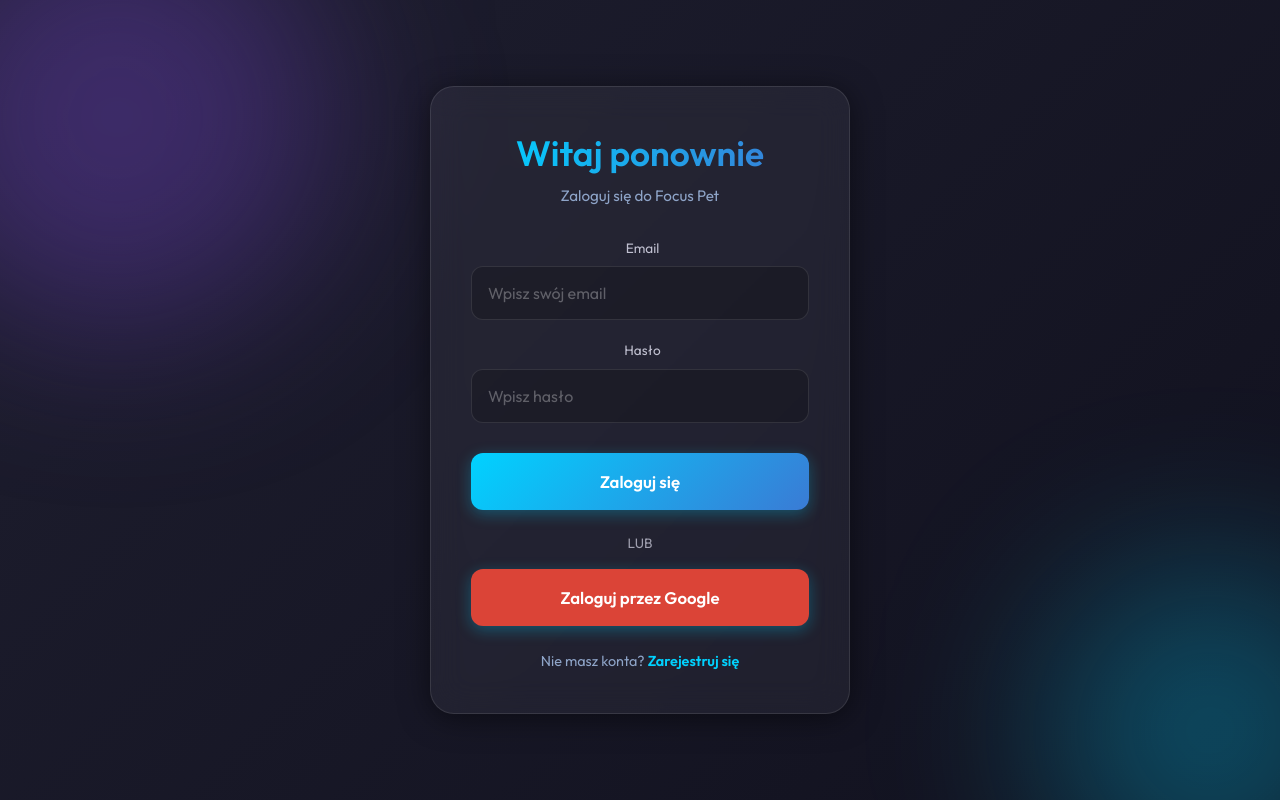
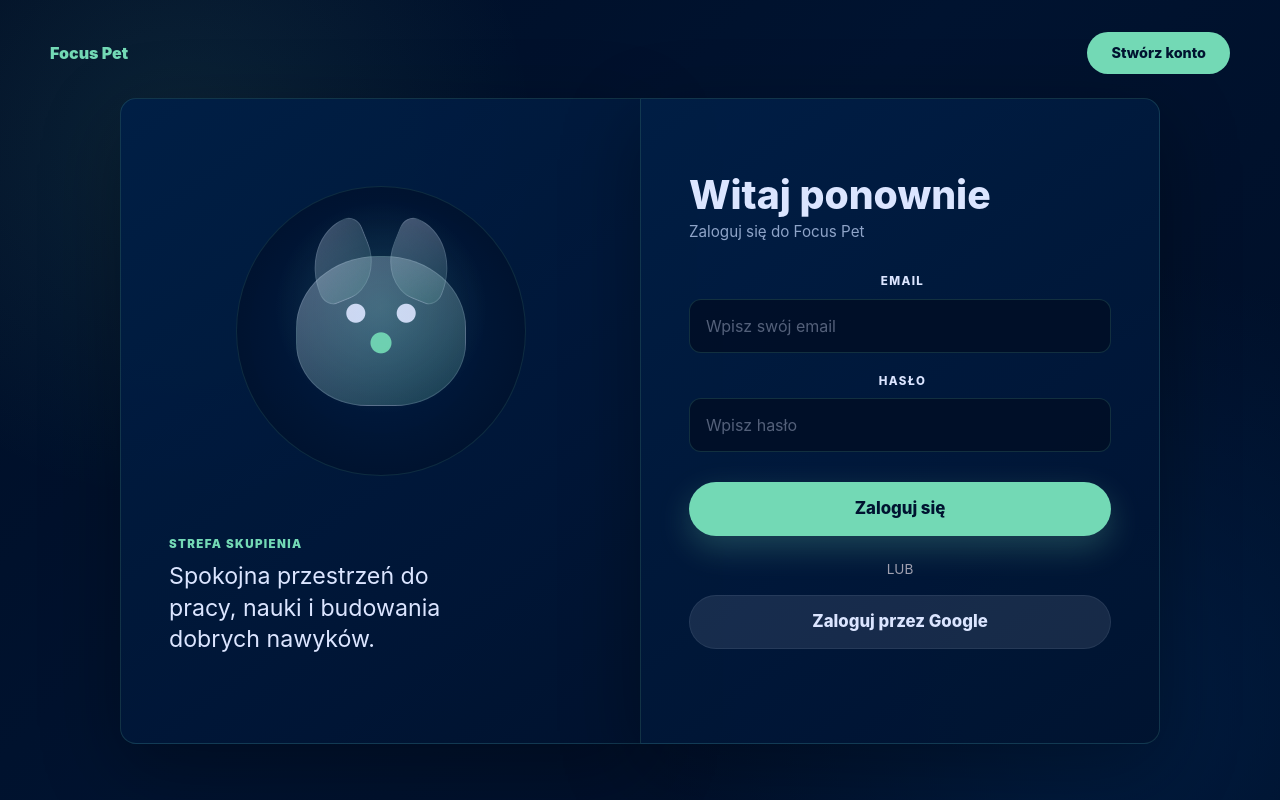
Before and after one commit to kasiatokarczuk/focus-pet-app, a React (Create React App) app in the folder focus-pet-app/: page /login in a window 1280 px wide. Built offline with nearby package versions, Linux system fonts and the light colour scheme; no server answers.

Commit message:
style: poprawiono strone logowania i rejestracji

```diff
--- a/focus-pet-app/src/pages/AuthPages.css
+++ b/focus-pet-app/src/pages/AuthPages.css
@@ -1,99 +1,152 @@
-@import url('https://fonts.googleapis.com/css2?family=Outfit:wght@300;400;600&display=swap');
-
-/* AuthPages.css */
 .auth-container {
+  align-items: center;
+  background:
+    radial-gradient(circle at 14% 18%, rgba(115, 217, 181, 0.1), transparent 28%),
+    radial-gradient(circle at 86% 88%, rgba(0, 31, 70, 0.82), transparent 34%),
+    linear-gradient(135deg, var(--bg) 0%, var(--bg-soft) 46%, var(--bg) 100%);
+  color: var(--text);
+  display: flex;
+  flex-direction: column;
+  font-family: Inter, Poppins, Arial, sans-serif;
+  justify-content: center;
   min-height: 100vh;
-  display: flex;
-  align-items: center;
-  justify-content: center;
-  background: linear-gradient(135deg, #1e1e2f 0%, #11111e 100%);
+  overflow: hidden;
+  padding: 32px;
   position: relative;
-  overflow: hidden;
-  font-family: 'Outfit', sans-serif;
 }
 
-/* Dynamic background blobs */
-.auth-container::before,
-.auth-container::after {
-  content: '';
-  position: absolute;
-  border-radius: 50%;
-  filter: blur(80px);
-  z-index: 0;
-  animation: float 10s infinite ease-in-out alternate;
+.auth-topbar {
+  align-items: center;
+  display: flex;
+  justify-content: space-between;
+  margin: 0 auto;
+  max-width: 1180px;
+  width: 100%;
+  z-index: 2;
 }
 
-.auth-container::before {
-  width: 400px;
-  height: 400px;
-  background: rgba(111, 66, 193, 0.4);
-  top: -100px;
-  left: -100px;
+.auth-brand {
+  color: var(--accent);
+  font-weight: 900;
 }
 
-.auth-container::after {
-  width: 300px;
-  height: 300px;
-  background: rgba(0, 210, 255, 0.3);
-  bottom: -50px;
-  right: -50px;
-  animation-delay: -5s;
+.auth-top-actions {
+  align-items: center;
+  color: var(--text-muted);
+  display: flex;
+  font-size: 0.9rem;
+  gap: 20px;
 }
 
-@keyframes float {
-  0% { transform: translate(0, 0) scale(1); }
-  100% { transform: translate(30px, 30px) scale(1.1); }
+.auth-top-button {
+  background: var(--accent);
+  border-radius: var(--radius-pill);
+  color: var(--bg-soft);
+  font-weight: 800;
+  min-height: 40px;
+  padding: 10px 24px;
 }
 
-.glass-effect {
-  background: rgba(255, 255, 255, 0.05);
-  backdrop-filter: blur(16px);
-  -webkit-backdrop-filter: blur(16px);
-  border: 1px solid rgba(255, 255, 255, 0.1);
-  box-shadow: 0 4px 30px rgba(0, 0, 0, 0.5);
+.auth-login-shell,
+.auth-register-shell {
+  align-items: center;
+  flex: 1;
+  justify-content: center;
+  margin: 24px auto;
+  width: 100%;
+}
+
+.auth-login-shell {
+  align-items: stretch;
+  display: grid;
+  grid-template-columns: repeat(2, minmax(320px, 520px));
+  max-width: 1040px;
+}
+
+.auth-register-shell {
+  display: flex;
+  max-width: 560px;
+}
+
+.glass-effect,
+.auth-visual-panel {
+  background: linear-gradient(145deg, rgba(0, 31, 70, 0.96), rgba(0, 19, 48, 0.96));
+  border: 1px solid var(--border);
+  box-shadow: var(--shadow);
+}
+
+.auth-visual-panel {
+  border-radius: var(--radius-lg) 0 0 var(--radius-lg);
+  border-right: 0;
+  display: flex;
+  flex-direction: column;
+  justify-content: center;
+  min-height: 610px;
+  padding: 56px 48px;
 }
 
 .auth-card {
+  border-radius: var(--radius-lg);
+  color: var(--text);
+  max-width: 460px;
+  padding: 56px 48px;
+  transition: transform 0.3s ease;
   width: 100%;
-  max-width: 420px;
-  padding: 40px;
-  border-radius: 24px;
   z-index: 1;
-  color: #fff;
-  transition: transform 0.3s ease;
 }
 
 .auth-card:hover {
-  transform: translateY(-5px);
+  transform: translateY(-3px);
+}
+
+.auth-login-shell .auth-card {
+  border-radius: 0 var(--radius-lg) var(--radius-lg) 0;
+  display: flex;
+  flex-direction: column;
+  justify-content: center;
+  max-width: none;
+  min-height: 610px;
+}
+
+.auth-register-shell .auth-card {
+  display: flex;
+  flex-direction: column;
+  justify-content: center;
+  max-width: 520px;
+  min-height: 610px;
+  text-align: center;
 }
 
 .auth-title {
+  color: var(--text);
+  font-size: 2.45rem;
+  font-weight: 800;
+  line-height: 1.1;
   margin: 0;
-  font-size: 2.2rem;
-  font-weight: 600;
+  text-align: left;
+}
+
+.auth-register-shell .auth-title,
+.auth-register-shell .auth-subtitle {
   text-align: center;
-  background: linear-gradient(to right, #00d2ff, #3a7bd5);
-  -webkit-background-clip: text;
-  -webkit-text-fill-color: transparent;
 }
 
 .auth-subtitle {
-  text-align: center;
-  margin-top: 5px;
-  margin-bottom: 30px;
-  color: #a0a0b0;
+  color: var(--text-muted);
   font-size: 0.95rem;
+  margin: 5px 0 30px;
+  text-align: left;
 }
 
 .auth-error {
-  background: rgba(255, 75, 75, 0.1);
-  border: 1px solid rgba(255, 75, 75, 0.3);
-  color: #ff4b4b;
+  background: rgba(255, 107, 107, 0.12);
+  border: 1px solid rgba(255, 107, 107, 0.28);
+  border-radius: var(--radius-md);
+  color: var(--danger);
+  font-size: 0.9rem;
+  margin-bottom: 20px;
   padding: 12px;
-  border-radius: 12px;
-  margin-bottom: 20px;
   text-align: center;
-  font-size: 0.9rem;
 }
 
 .auth-form {
@@ -109,51 +162,55 @@
 }
 
 .form-group label {
-  font-size: 0.85rem;
-  color: #c0c0d0;
+  color: var(--text);
+  font-size: 0.72rem;
+  font-weight: 800;
+  letter-spacing: 0.12em;
   padding-left: 5px;
+  text-transform: uppercase;
 }
 
 .form-group input {
-  padding: 14px 16px;
-  border-radius: 12px;
-  border: 1px solid rgba(255, 255, 255, 0.1);
-  background: rgba(0, 0, 0, 0.2);
-  color: #fff;
-  font-size: 1rem;
-  font-family: inherit;
+  background: rgba(0, 14, 38, 0.86);
+  border: 1px solid var(--border);
+  border-radius: var(--radius-md);
+  color: var(--text);
+  font: inherit;
+  min-height: 54px;
+  padding: 0 16px;
   transition: all 0.3s ease;
 }
 
 .form-group input:focus {
+  background: rgba(0, 19, 48, 0.94);
+  border-color: var(--accent);
+  box-shadow: 0 0 0 3px rgba(115, 217, 181, 0.14);
   outline: none;
-  border-color: #00d2ff;
-  background: rgba(0, 0, 0, 0.4);
-  box-shadow: 0 0 15px rgba(0, 210, 255, 0.2);
 }
 
 .form-group input::placeholder {
-  color: rgba(255, 255, 255, 0.3);
+  color: rgba(219, 229, 255, 0.38);
 }
 
 .auth-button {
+  background: var(--accent);
+  border: 0;
+  border-radius: var(--radius-pill);
+  box-shadow: 0 12px 32px rgba(115, 217, 181, 0.24);
+  color: var(--bg-soft);
+  cursor: pointer;
+  font-family: inherit;
+  font-size: 1.05rem;
+  font-weight: 800;
   margin-top: 10px;
-  padding: 16px;
-  border-radius: 12px;
-  border: none;
-  background: linear-gradient(135deg, #00d2ff 0%, #3a7bd5 100%);
-  color: #fff;
-  font-size: 1.05rem;
-  font-weight: 600;
-  cursor: pointer;
+  min-height: 54px;
+  padding: 0 24px;
   transition: all 0.3s ease;
-  box-shadow: 0 4px 15px rgba(0, 210, 255, 0.3);
-  font-family: inherit;
 }
 
 .auth-button:hover:not(:disabled) {
+  box-shadow: 0 16px 36px rgba(115, 217, 181, 0.28);
   transform: translateY(-2px);
-  box-shadow: 0 6px 20px rgba(0, 210, 255, 0.4);
 }
 
 .auth-button:active:not(:disabled) {
@@ -161,38 +218,194 @@
 }
 
 .auth-button:disabled {
+  cursor: not-allowed;
   opacity: 0.7;
-  cursor: not-allowed;
+}
+
+.auth-card .auth-button[style] {
+  background: rgba(219, 229, 255, 0.1) !important;
+  border: 1px solid rgba(219, 229, 255, 0.08) !important;
+  box-shadow: none !important;
+  color: var(--text) !important;
 }
 
 .auth-links {
+  color: var(--text-muted);
+  font-size: 0.9rem;
   margin-top: 25px;
   text-align: center;
-  font-size: 0.9rem;
-  color: #a0a0b0;
 }
 
 .auth-links a {
-  color: #00d2ff;
+  color: var(--accent);
+  font-weight: 800;
   text-decoration: none;
-  font-weight: 600;
   transition: color 0.3s;
 }
 
 .auth-links a:hover {
-  color: #fff;
+  color: var(--accent-strong);
+}
+
+.auth-container--login .auth-links {
+  display: none;
+}
+
+.auth-eyebrow {
+  color: var(--accent);
+  font-size: 0.72rem;
+  font-weight: 900;
+  letter-spacing: 0.12em;
+  margin: 28px 0 8px;
+  text-transform: uppercase;
+}
+
+.auth-visual-panel h2 {
+  color: var(--text);
+  font-size: 1.45rem;
+  font-weight: 400;
+  line-height: 1.35;
+  margin: 0;
+  max-width: 330px;
+}
+
+.auth-pet-orb {
+  align-items: center;
+  background:
+    radial-gradient(circle at 50% 42%, rgba(115, 217, 181, 0.18), transparent 48%),
+    radial-gradient(circle, rgba(0, 31, 70, 0.92), rgba(0, 14, 38, 0.95));
+  border: 1px solid rgba(115, 217, 181, 0.12);
+  border-radius: 50%;
+  display: flex;
+  height: 290px;
+  justify-content: center;
+  margin: 0 auto 32px;
+  width: 290px;
+}
+
+.auth-pet-face {
+  background:
+    radial-gradient(circle at 35% 38%, rgba(219, 229, 255, 0.9) 0 9px, transparent 10px),
+    radial-gradient(circle at 65% 38%, rgba(219, 229, 255, 0.9) 0 9px, transparent 10px),
+    radial-gradient(circle at 50% 58%, rgba(115, 217, 181, 0.92) 0 10px, transparent 11px),
+    linear-gradient(145deg, rgba(219, 229, 255, 0.34), rgba(115, 217, 181, 0.2));
+  border: 1px solid rgba(219, 229, 255, 0.16);
+  border-radius: 48% 48% 42% 42%;
+  height: 150px;
+  position: relative;
+  width: 170px;
+}
+
+.auth-pet-ear {
+  background: linear-gradient(145deg, rgba(219, 229, 255, 0.3), rgba(115, 217, 181, 0.12));
+  border: 1px solid rgba(219, 229, 255, 0.14);
+  height: 76px;
+  position: absolute;
+  top: -34px;
+  width: 64px;
+}
+
+.auth-pet-ear--left {
+  border-radius: 80% 20% 60% 20%;
+  left: 12px;
+  transform: rotate(-22deg);
+}
+
+.auth-pet-ear--right {
+  border-radius: 20% 80% 20% 60%;
+  right: 12px;
+  transform: rotate(22deg);
+}
+
+.auth-egg {
+  align-items: center;
+  background: rgba(219, 229, 255, 0.04);
+  border: 1px solid rgba(115, 217, 181, 0.14);
+  border-radius: 50%;
+  display: flex;
+  height: 112px;
+  justify-content: center;
+  margin: 0 auto 28px;
+  width: 112px;
+}
+
+.auth-egg span {
+  background:
+    radial-gradient(circle at 50% 30%, rgba(219, 229, 255, 0.72), transparent 18%),
+    radial-gradient(circle at 50% 58%, rgba(115, 217, 181, 0.8), transparent 58%),
+    linear-gradient(145deg, rgba(0, 31, 70, 0.96), rgba(0, 14, 38, 0.96));
+  border: 1px solid rgba(115, 217, 181, 0.18);
+  border-radius: 52% 48% 48% 52% / 62% 62% 38% 38%;
+  box-shadow: 0 0 34px rgba(115, 217, 181, 0.24);
+  height: 72px;
+  width: 56px;
 }
 
 .loading-spinner {
+  animation: spin 1s ease-in-out infinite;
+  border: 4px solid rgba(219, 229, 255, 0.12);
+  border-radius: 50%;
+  border-top-color: var(--accent);
+  height: 40px;
+  margin: 0 auto;
   width: 40px;
-  height: 40px;
-  border: 4px solid rgba(255, 255, 255, 0.1);
-  border-radius: 50%;
-  border-top-color: #00d2ff;
-  animation: spin 1s ease-in-out infinite;
-  margin: 0 auto;
 }
 
 @keyframes spin {
-  to { transform: rotate(360deg); }
+  to {
+    transform: rotate(360deg);
+  }
 }
+
+@media (max-width: 860px) {
+  .auth-login-shell {
+    grid-template-columns: 1fr;
+  }
+
+  .auth-visual-panel {
+    border-radius: var(--radius-lg) var(--radius-lg) 0 0;
+    border-right: 1px solid var(--border);
+    min-height: auto;
+    padding: 32px 24px;
+  }
+
+  .auth-login-shell .auth-card {
+    border-radius: 0 0 var(--radius-lg) var(--radius-lg);
+    min-height: auto;
+  }
+
+  .auth-pet-orb {
+    height: 180px;
+    margin-top: 24px;
+    width: 180px;
+  }
+
+  .auth-pet-face {
+    height: 98px;
+    width: 112px;
+  }
+
+  .auth-pet-ear {
+    height: 48px;
+    top: -22px;
+    width: 42px;
+  }
+}
+
+@media (max-width: 520px) {
+  .auth-container {
+    padding: 24px 16px;
+  }
+
+  .auth-card {
+    padding: 32px 24px;
+  }
+
+  .auth-title {
+    font-size: 1.85rem;
+  }
+
+  .auth-top-actions span {
+    display: none;
+  }
+}
--- a/focus-pet-app/src/pages/LoginPage.jsx
+++ b/focus-pet-app/src/pages/LoginPage.jsx
@@ -43,8 +43,27 @@ const LoginPage = () => {
   };
 
   return (
-    <div className="auth-container">
-      <div className="auth-card glass-effect">
+    <div className="auth-container auth-container--login">
+      <header className="auth-topbar">
+        <Link className="auth-brand" to="/login">Focus Pet</Link>
+        <div className="auth-top-actions">
+          <Link className="auth-top-button" to="/register">Stwórz konto</Link>
+        </div>
+      </header>
+
+      <main className="auth-login-shell">
+        <section className="auth-visual-panel" aria-label="Focus Pet preview">
+          <div className="auth-pet-orb" aria-hidden="true">
+            <div className="auth-pet-face">
+              <span className="auth-pet-ear auth-pet-ear--left" />
+              <span className="auth-pet-ear auth-pet-ear--right" />
+            </div>
+          </div>
+          <p className="auth-eyebrow">Strefa skupienia</p>
+          <h2>Spokojna przestrzeń do pracy, nauki i budowania dobrych nawyków.</h2>
+        </section>
+
+        <div className="auth-card glass-effect">
         <h2 className="auth-title">Witaj ponownie</h2>
         <p className="auth-subtitle">Zaloguj się do Focus Pet</p>
 
@@ -93,7 +112,8 @@ const LoginPage = () => {
         <div className="auth-links">
           <p>Nie masz konta? <Link to="/register">Zarejestruj się</Link></p>
         </div>
-      </div>
+        </div>
+      </main>
     </div>
   );
 };
--- a/focus-pet-app/src/pages/RegisterPage.jsx
+++ b/focus-pet-app/src/pages/RegisterPage.jsx
@@ -35,8 +35,20 @@ const RegisterPage = () => {
   };
 
   return (
-    <div className="auth-container">
-      <div className="auth-card glass-effect">
+    <div className="auth-container auth-container--register">
+      <header className="auth-topbar">
+        <Link className="auth-brand" to="/login">Focus Pet</Link>
+        <div className="auth-top-actions">
+          <span>Masz już konto?</span>
+          <Link className="auth-top-button" to="/login">Zaloguj się</Link>
+        </div>
+      </header>
+
+      <main className="auth-register-shell">
+        <div className="auth-card glass-effect">
+          <div className="auth-egg" aria-hidden="true">
+            <span />
+          </div>
         <h2 className="auth-title">Dołącz do nas</h2>
         <p className="auth-subtitle">Zarejestruj się w Focus Pet</p>
 
@@ -82,7 +94,8 @@ const RegisterPage = () => {
         <div className="auth-links">
           <p>Masz już konto? <Link to="/login">Zaloguj się</Link></p>
         </div>
-      </div>
+        </div>
+      </main>
     </div>
   );
 };
```
